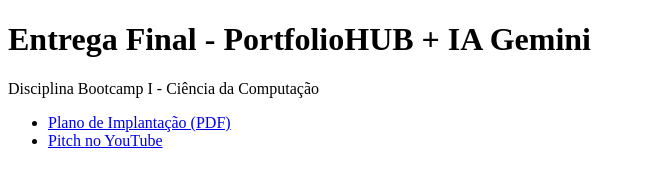
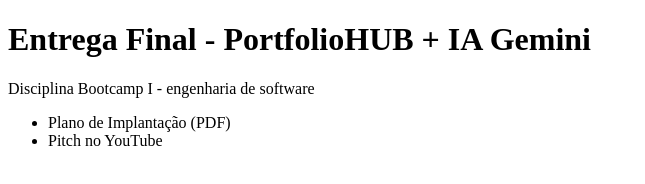
Before and after one commit to fabiorodrigues12223/entrega-final, a plain HTML site: page index.html in a window 1280 px wide. Shown: the whole page, without its empty margins (0-645 px from the left). Drawn offline with Linux system fonts and the light colour scheme.

Commit message:
Update index.html

```diff
--- a/index.html
+++ b/index.html
@@ -6,10 +6,10 @@
 </head>
 <body>
   <h1>Entrega Final - PortfolioHUB + IA Gemini</h1>
-  <p>Disciplina Bootcamp I - Ciência da Computação</p>
+  <p>Disciplina Bootcamp I - engenharia de software</p>
   <ul>
-    <li><a href="PlanoImplantacao.pdf">Plano de Implantação (PDF)</a></li>
-    <li><a href="https://youtu.be/SEU_VIDEO">Pitch no YouTube</a></li>
+    <li>Plano de Implantação (PDF)</li>
+    <li>Pitch no YouTube</li>
   </ul>
 </body>
 </html>
```
